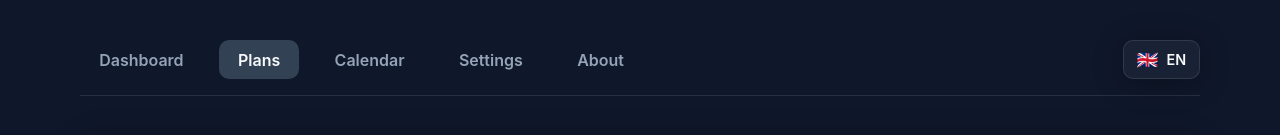
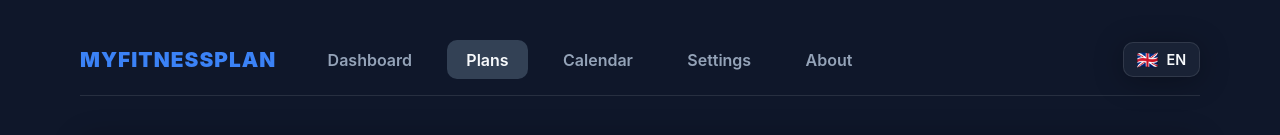
Before and after one commit to Klodizaur/MyFitnessPlan, a React (Vite) app in the folder client/: page /plans in a window 1280 px wide. Shown: the top 135 px of the page. Built offline with nearby package versions, Linux system fonts and the light colour scheme; no server answers.

Commit message:
Minor update

```diff
--- a/client/src/App.tsx
+++ b/client/src/App.tsx
@@ -27,12 +27,17 @@ function App() {
   return (
     <div className="app-container">
       <nav>
+        <div className="logo">
+          <NavLink to="/" className="logo-text">MyFitnessPlan</NavLink>
+        </div>
+        <div className="nav-links">
           <NavLink to="/" className={({ isActive }) => (isActive ? 'active' : '')}>{t('nav.dashboard')}</NavLink>
           <NavLink to="/plans" className={({ isActive }) => (isActive ? 'active' : '')}>{t('nav.plans')}</NavLink>
           <NavLink to="/calendar" className={({ isActive }) => (isActive ? 'active' : '')}>{t('nav.calendar')}</NavLink>
           <NavLink to="/settings" className={({ isActive }) => (isActive ? 'active' : '')}>{t('nav.settings')}</NavLink>
           <NavLink to="/about" className={({ isActive }) => (isActive ? 'active' : '')}>{t('nav.about')}</NavLink>
           <LanguageSwitcher />
+        </div>
       </nav>
 
       <main className="animate-fade-in">
--- a/client/src/index.css
+++ b/client/src/index.css
@@ -242,10 +242,32 @@ p { color: var(--text-secondary); line-height: 1.6; }
 
 nav {
   display: flex;
-  gap: 1rem;
+  align-items: center;
+  gap: 2rem;
   margin-bottom: 2.5rem;
   padding-bottom: 1rem;
   border-bottom: 1px solid var(--glass-border);
+}
+
+.logo {
+  flex-shrink: 0;
+}
+
+.logo-text {
+  font-size: 1.3rem;
+  font-weight: 900;
+  letter-spacing: 0.05em;
+  text-transform: uppercase;
+  color: var(--accent-color);
+  text-decoration: none;
+  padding: 0.5rem 0;
+}
+
+.nav-links {
+  display: flex;
+  gap: 1rem;
+  align-items: center;
+  flex: 1;
 }
 
 nav a {
@@ -257,7 +279,7 @@ nav a {
   border-radius: 10px;
 }
 
-nav a:hover, nav a.active {
+nav .nav-links a:hover, nav .nav-links a.active {
   color: var(--text-primary);
   background: var(--surface-hover);
 }
@@ -277,6 +299,7 @@ nav a:hover, nav a.active {
   font-family: var(--font-family);
   transition: all 0.2s ease;
   font-size: 0.9rem;
+  flex-shrink: 0;
 }
 
 .language-switcher:hover {
--- a/client/src/locales/en.json
+++ b/client/src/locales/en.json
@@ -130,9 +130,10 @@
     "created_by": "Created By",
     "linkedin": "LinkedIn Profile",
     "github": "GitHub Profile",
+    "role": "CEO / Head of Creative Stuff",
     "company": "Company",
-    "description": "About WorkoutPlanner",
-    "description_text": "WorkoutPlanner is a self-hosted, personal workout planning tool that helps you organize and track custom workout routines using your own video resources. Unlike rigid, predefined weekly schedules, WorkoutPlanner lets you define custom workout patterns that fit your lifestyle.",
+    "description": "About MyFitnessPlan",
+    "description_text": "MyFitnessPlan is a self-hosted, personal workout planning tool that helps you organize and track custom workout routines using your own video resources. Unlike rigid, predefined weekly schedules, MyFitnessPlan lets you define custom workout patterns that fit your lifestyle.",
     "license": "License",
     "license_text": "This project is licensed under a Non-Commercial Use License. You are free to use, modify, and share this software for personal projects.",
     "non_commercial": "This software is for non-commercial use only. Commercial use requires explicit written permission.",
--- a/client/src/locales/pl.json
+++ b/client/src/locales/pl.json
@@ -130,9 +130,10 @@
     "created_by": "Utworzone przez",
     "linkedin": "Profil LinkedIn",
     "github": "Profil GitHub",
+    "role": "CEO / Szef Twórczości",
     "company": "Firma",
-    "description": "O WorkoutPlanner",
-    "description_text": "WorkoutPlanner to samodzielnie hostowane, osobiste narzędzie do planowania treningów, które pomaga organizować i śledzić niestandardowe rutyny treningowe przy użyciu własnych zasobów wideo. W przeciwieństwie do sztywnych, predefiniowanych harmonogramów tygodniowych, WorkoutPlanner pozwala zdefiniować niestandardowe wzory treningów, które pasują do Twojego stylu życia.",
+    "description": "O MyFitnessPlan",
+    "description_text": "MyFitnessPlan to samodzielnie hostowane, osobiste narzędzie do planowania treningów, które pomaga organizować i śledzić niestandardowe rutyny treningowe przy użyciu własnych zasobów wideo. W przeciwieństwie do sztywnych, predefiniowanych harmonogramów tygodniowych, MyFitnessPlan pozwala zdefiniować niestandardowe wzory treningów, które pasują do Twojego stylu życia.",
     "license": "Licencja",
     "license_text": "Ten projekt jest objęty licencją niepełnorodzinną. Możesz swobodnie używać, modyfikować i udostępniać to oprogramowanie do projektów osobistych.",
     "non_commercial": "To oprogramowanie jest przeznaczone wyłącznie do użytku niekomercyjnego. Użycie komercyjne wymaga wyraźnego pisemnego zezwolenia.",
--- a/client/src/pages/About.tsx
+++ b/client/src/pages/About.tsx
@@ -7,7 +7,7 @@ export default function About() {
   return (
     <div className="about-container">
       <div className="about-card">
-        <h1>WorkoutPlanner</h1>
+        <h1>MyFitnessPlan</h1>
 
         <div className="about-section">
           <h2>{t('about.version')}</h2>
@@ -36,12 +36,11 @@ export default function About() {
             >
               {t('about.github')}
             </a>
+            <br />
+            <em>{t('about.role')}</em>
+            <br />
+            <strong>Big Deck IT LTD</strong>
           </p>
-        </div>
-
-        <div className="about-section">
-          <h2>{t('about.company')}</h2>
-          <p>Big Deck IT LTD</p>
         </div>
 
         <div className="about-section">
```
Lines whose indentation alone changed are shown as unchanged.
